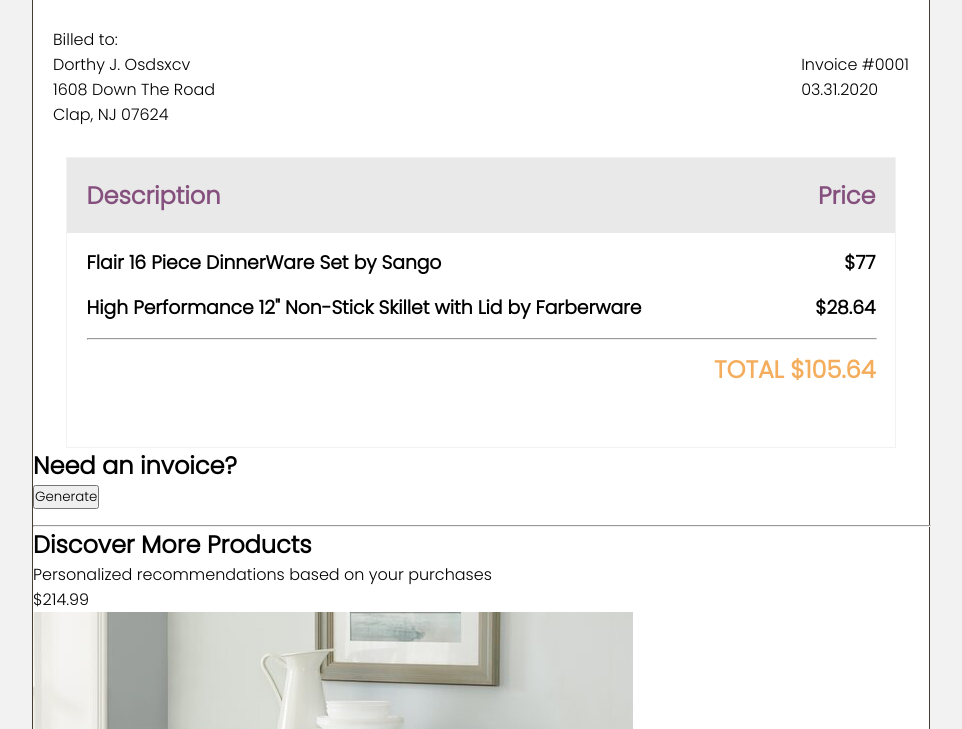
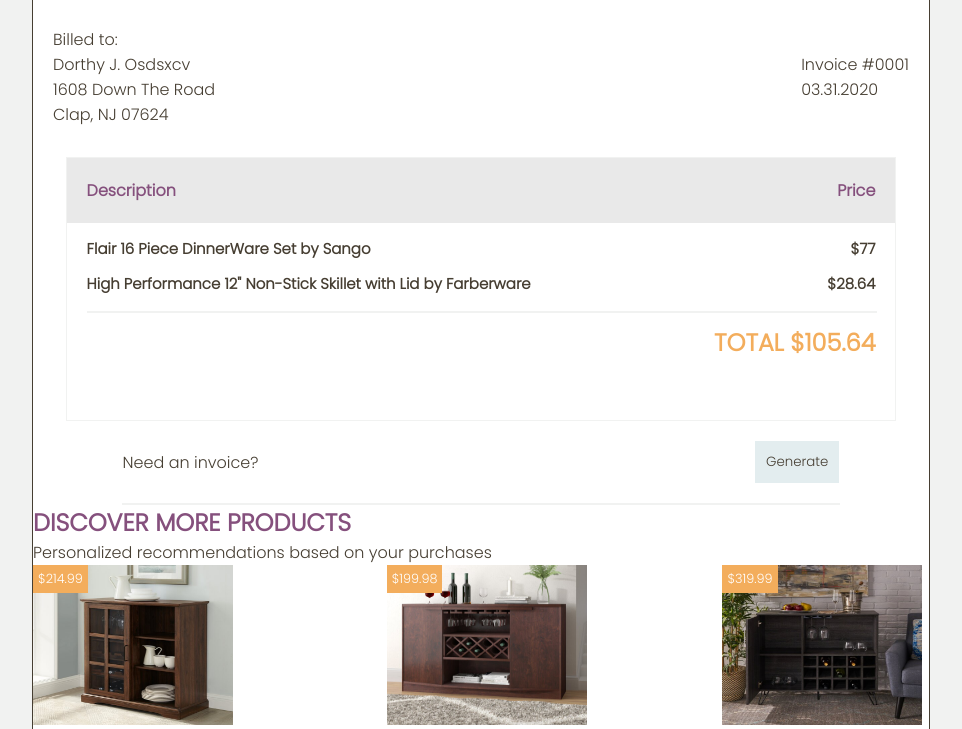
Before and after one commit to VincentWoglo/Wayfair-Receipt, a plain HTML site: page index.html in a window 1280 px wide. Shown: the part 90-819 px from the top of the page, without its empty margins (159-1121 px from the left). Drawn offline with Linux system fonts and the light colour scheme.

Commit message:
Wayfair receipt design

```diff
--- a/css/style.css
+++ b/css/style.css
@@ -5,6 +5,7 @@
     margin: 0;
     padding: 0;
     font-family: 'Poppins', sans-serif;
+    color: #463E32;
 }
 body{
     background-color: #F1F2F1;
@@ -43,6 +44,9 @@ body{
     justify-content: space-between;
     padding: 20px;
     background-color: #e9e9e9;
+}
+.content-title h1{
+    font-size: 1rem;
     color: #85507D;
 }
 .items{
@@ -52,13 +56,15 @@ body{
     display: flex;
     justify-content: space-between;
     align-items: center;
+    font-size: .8rem;
 }
 .item-2{
     margin-top: 1em;
 }
-.hr-line{
+.items .hr-line{
     width: 100%;
     margin-top: 1em;
+    border: 1px #F1F2F1 solid;
 }
 .total-price{
     display: flex;
@@ -66,3 +72,59 @@ body{
     margin-top: .5em;
     color: #f3ad5c;
 }
+.need-invoice{
+    display: flex;
+    justify-content: space-between;
+    align-items: center;
+    width: 80%;
+    margin: auto;
+    padding-top: 20px;
+    padding-bottom: 20px;
+    font-size: 1rem;
+}
+.need-an-invoice{
+
+    font-size: 1rem;
+}
+.generate{
+    background-color: #e3edef;
+    padding: 10px;
+    border: 1px #e3edef solid;
+    cursor: pointer;
+}
+.hr-line{
+
+    margin-top: 1em;
+    width: 80%;
+    margin: auto;
+    border: 1px #F1F2F1 solid;
+}
+.discover-more{
+    margin-top: 2em;
+    display: flex;
+    justify-content: center;
+    flex-direction: column;
+    padding: 20px;
+}
+.discover{
+    color: #85507D;
+    font-size: 1.5rem;
+    text-transform: uppercase;
+}
+.img{
+    width: 200px;
+    height: 20vh;
+}
+.product-price{
+    background-color: #f3ad5c;
+    padding: 5px;
+    position: absolute;
+    float: right;
+    color: #fff;
+    font-size: .8rem;
+}
+.more-products{
+
+    display: flex;
+    flex-direction: row;
+}
--- a/index.html
+++ b/index.html
@@ -45,10 +45,10 @@
             </div>
         </section>
         <section class="need-invoice">
-            <h2 class="need-an-invoice">Need an invoice?</h2>
+            <p class="need-an-invoice">Need an invoice?</p>
             <input type="button" class="generate" value="Generate">
-            <hr class="hr-line">
         </section>
+        <hr class="hr-line">
         <section class="descover-more">
             <div class="discover-title">
                 <h1 class="discover">Discover More Products</h1>
```
